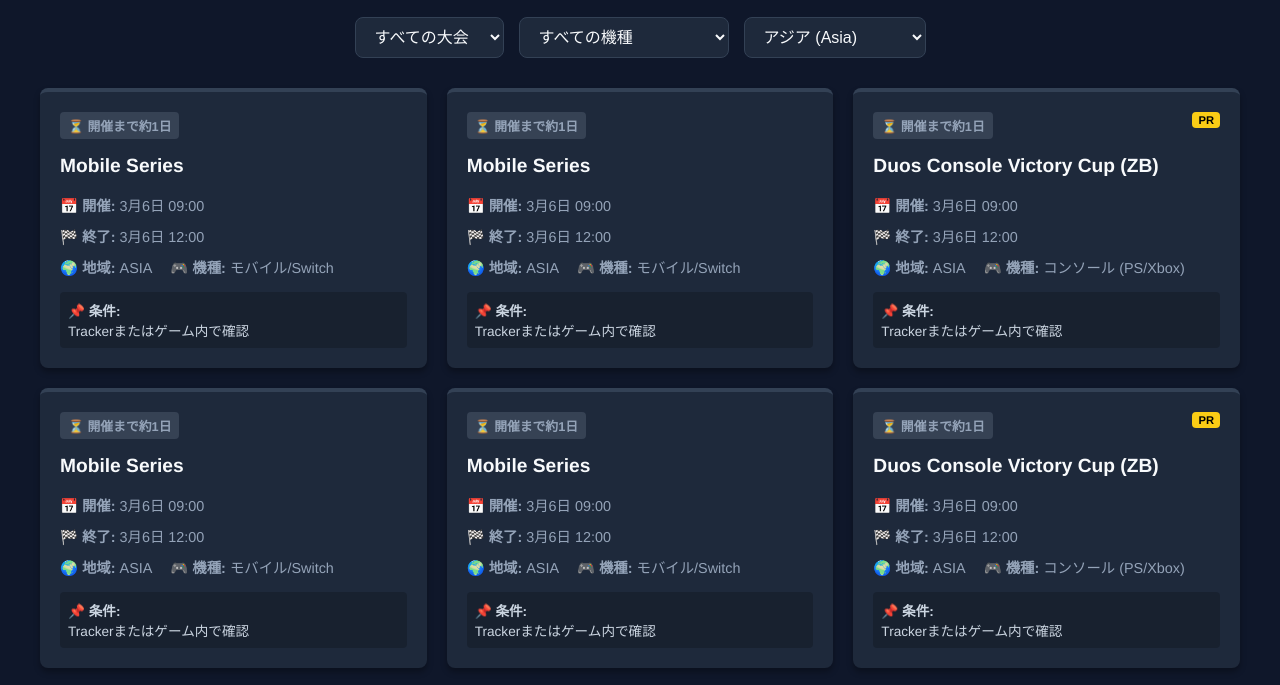
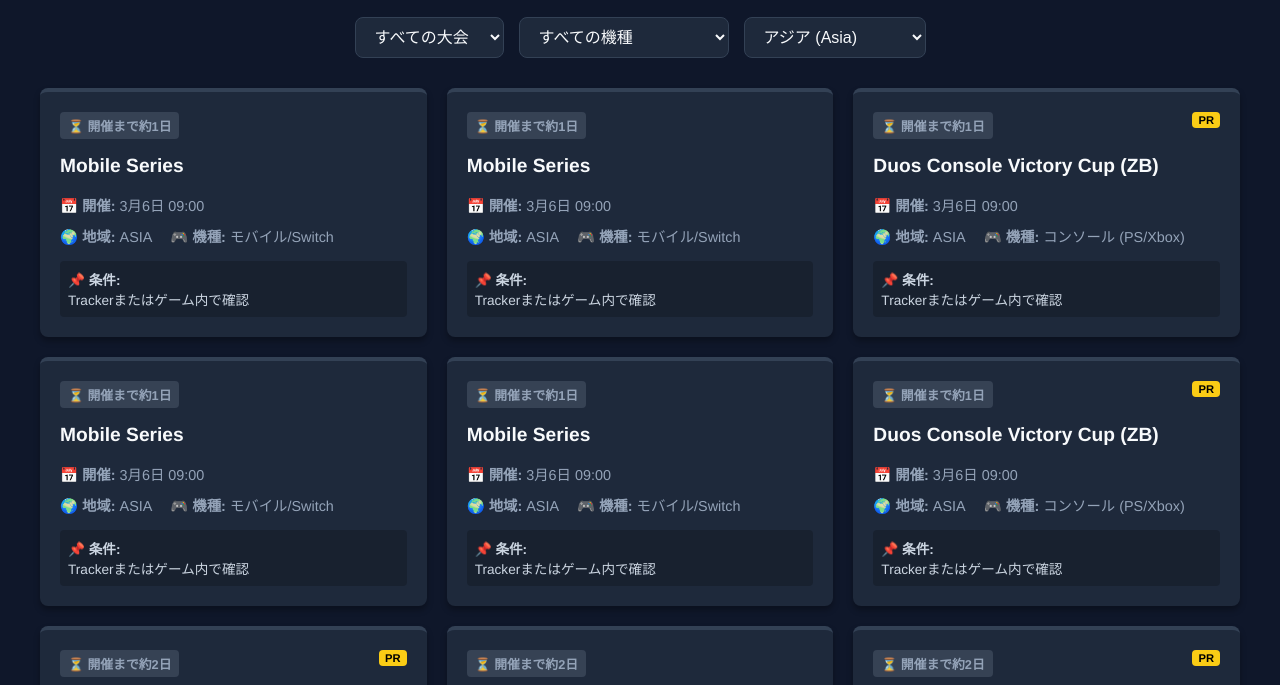
Before and after one commit to HINOKO0122/fnevents, a plain HTML site: page index.html in a window 1280 px wide. Shown: the part 83-768 px from the top of the page. Drawn offline with Linux system fonts and the light colour scheme.

Commit message:
Update index.html

```diff
--- a/index.html
+++ b/index.html
@@ -103,7 +103,6 @@
                 const statusClass = t.status === 'live' ? 'status-live' : 'status-upcoming';
                 let statusText = '';
 
-                // ⏳ 開催までの時間計算ロジック
                 if (t.status === 'live') {
                     statusText = '🔴 開催中';
                 } else {
@@ -125,7 +124,6 @@
                     <div class="status-badge ${statusClass}">${statusText}</div>
                     <div class="tournament-title">${t.name}</div>
                     <div class="info-row"><span>📅 <strong>開催:</strong> ${formatDateTime(t.beginTime)}</span></div>
-                    <div class="info-row"><span>🏁 <strong>終了:</strong> ${formatDateTime(t.endTime)}</span></div>
                     <div class="info-row"><span>🌍 <strong>地域:</strong> ${t.region}</span><span style="margin-left:10px;">🎮 <strong>機種:</strong> ${t.originalPlatforms}</span></div>
                     <div class="condition-box"><strong>📌 条件:</strong><br>${t.condition}</div>
                 `;
```
